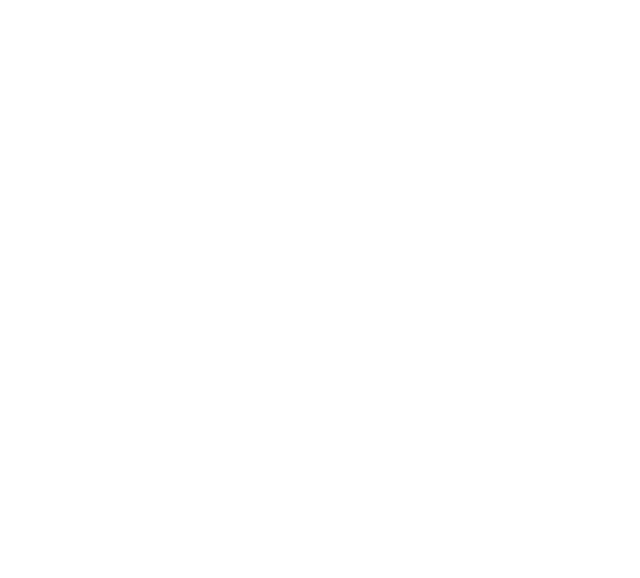
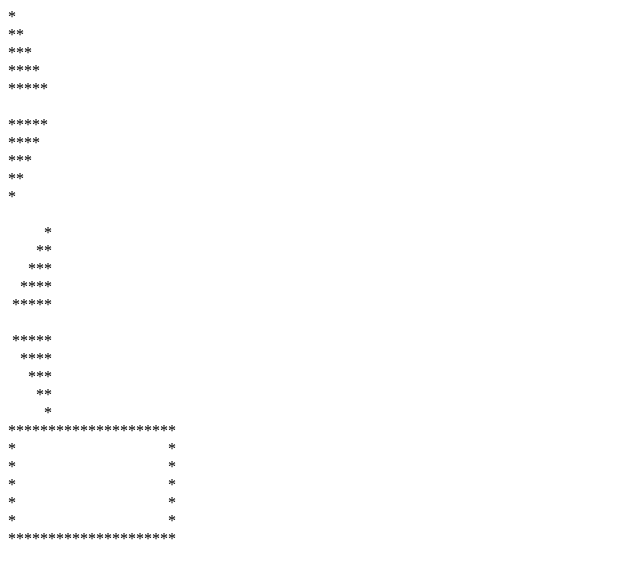
Before and after one commit to NguyenManhHien12797/GitProject, a plain HTML site: page source/bai 11/lt vong lap 2.html in a window 1280 px wide. Shown: the whole page, without its empty margins (0-640 px from the left). Drawn offline with Linux system fonts and the light colour scheme.

Commit message:
luyện tập vòng lặp2

```diff
--- a/source/bai 11/lt vong lap 2.html
+++ b/source/bai 11/lt vong lap 2.html
@@ -33,8 +33,41 @@
     //     document.write("Kết quả: "+n+"!"+" = "+giaithua)
     // }
     // bài3
+    let g = ""
+    let h=""
+        for (let i = 1; i <= 5; i++) {
+            g += "*"
+            document.write(g + "<br>")
+        }
+    document.write("<br>")
+    document.write("*****"+"<br>")
+    document.write("****"+"<br>")
+    document.write("***"+"<br>")
+    document.write("**"+"<br>")
+    document.write("*"+"<br>"+"<br>")
+    document.write("&nbsp"+"&nbsp"+"&nbsp"+"&nbsp"+"&nbsp"+"&nbsp"+"&nbsp"+"&nbsp"+"&nbsp"+"*"+"<br>")
+    document.write("&nbsp"+"&nbsp"+"&nbsp"+"&nbsp"+"&nbsp"+"&nbsp"+"&nbsp"+"**"+"<br>")
+    document.write("&nbsp"+"&nbsp"+"&nbsp"+"&nbsp"+"&nbsp"+"***"+"<br>")
+    document.write("&nbsp"+"&nbsp"+"&nbsp"+"****"+"<br>")
+    document.write("&nbsp"+"*****"+"<br>"+"<br>")
+    document.write("&nbsp"+"*****"+"<br>")
+    document.write("&nbsp"+"&nbsp"+"&nbsp"+"****"+"<br>")
+    document.write("&nbsp"+"&nbsp"+"&nbsp"+"&nbsp"+"&nbsp"+"***"+"<br>")
+    document.write("&nbsp"+"&nbsp"+"&nbsp"+"&nbsp"+"&nbsp"+"&nbsp"+"&nbsp"+"**"+"<br>")
+    document.write("&nbsp"+"&nbsp"+"&nbsp"+"&nbsp"+"&nbsp"+"&nbsp"+"&nbsp"+"&nbsp"+"&nbsp"+"*"+"<br>")
 
-
+    //    bài 4
+    let s=""
+    let k=""
+for (i=1;i<=21;i++){
+    s+="*"}
+    document.write(s+"<br>")
+    for(j=1;j<=5;j++){
+        document.write("*"+"&nbsp"+"&nbsp"+"&nbsp"+"&nbsp"+"&nbsp"+"&nbsp"+"&nbsp"+"&nbsp"+"&nbsp"+"&nbsp"+"&nbsp"+"&nbsp"+"&nbsp"+"&nbsp"+"&nbsp"+"&nbsp"+"&nbsp"+"&nbsp"+"&nbsp"+"&nbsp"+"&nbsp"+"&nbsp"+"&nbsp"+"&nbsp"+"&nbsp"+"&nbsp"+"&nbsp"+"&nbsp"+"&nbsp"+"&nbsp"+"&nbsp"+"&nbsp"+"&nbsp"+"&nbsp"+"&nbsp"+"&nbsp"+"&nbsp"+"&nbsp"+"*"+"<br>")
+    }
+    for (i=1;i<=21;i++){
+        k+="*"}
+    document.write(k+"<br>")
 </script>
 </body>
 </html>
```
